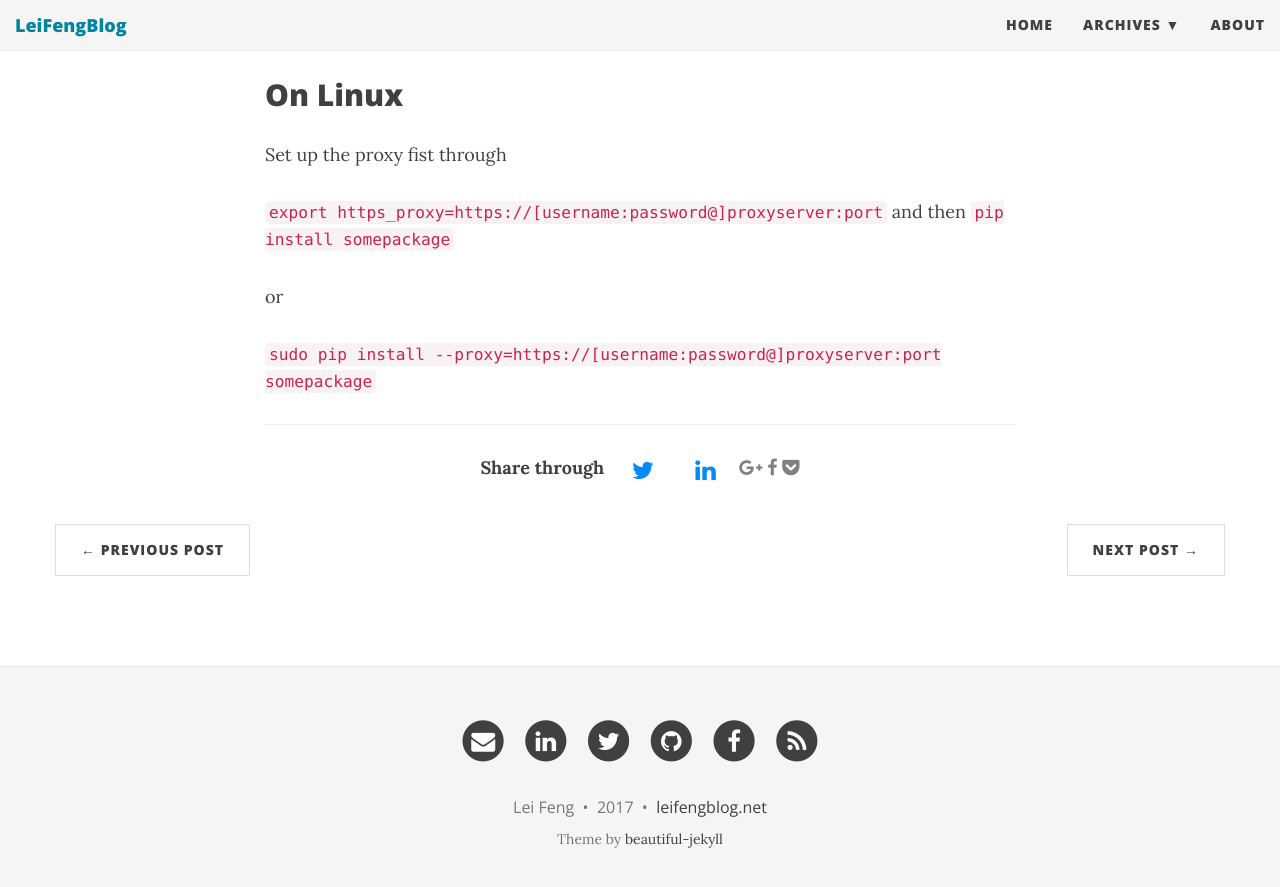
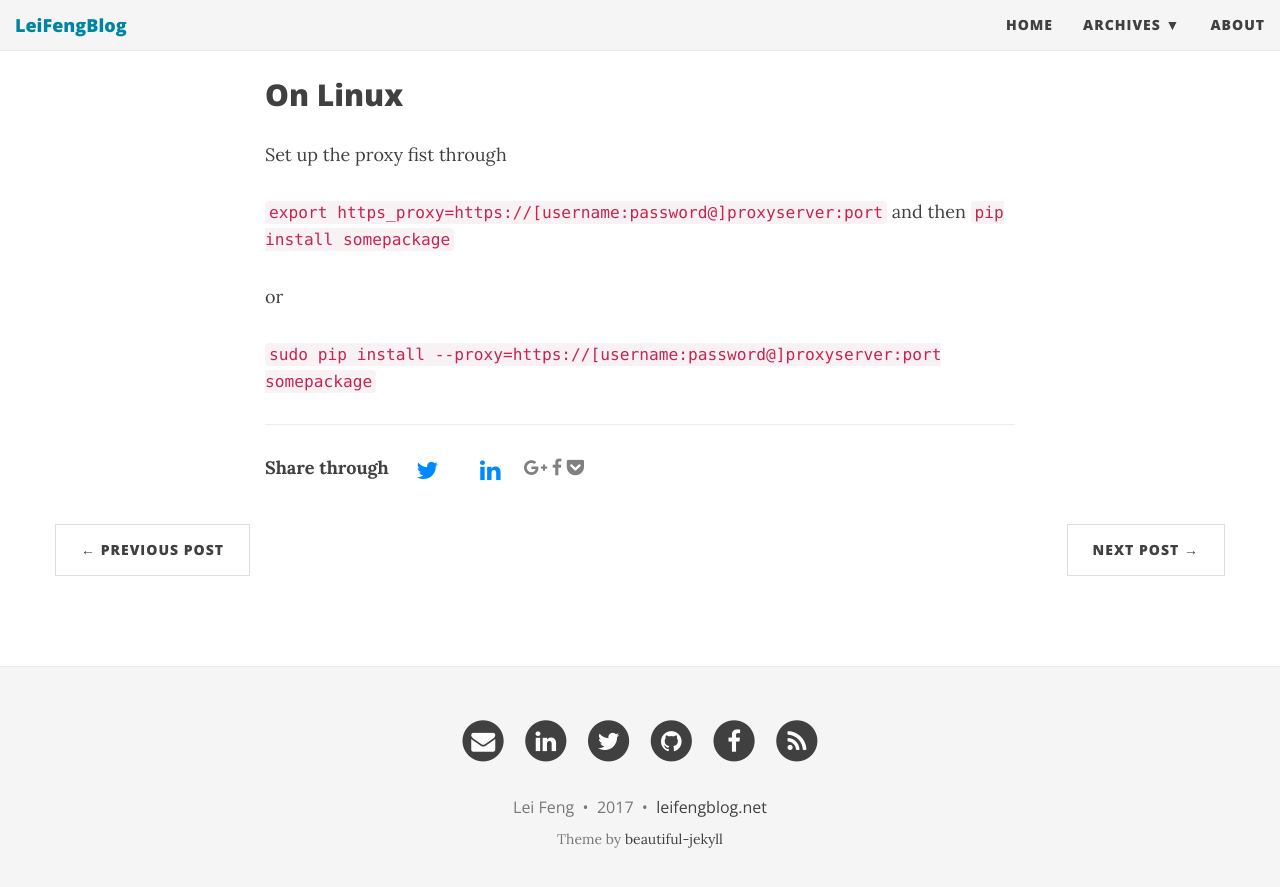
Before and after one commit to stonefl/stonefl.github.io, a Jekyll site: the page built from _posts/2017-09-22-how-to-use-pip-behind-a-proxy.md, in a window 1280 px wide and 900 px high, scrolled down 705 px. Shown: the top 887 px of the window. Built offline with Jekyll 4.4.1, drawn with Linux system fonts in a browser that asks for light colours; nearby versions of some CDN libraries; comment, search, counter and statistics services are not loaded.

Commit message:
Update share-social-icons.html

```diff
--- a/_includes/share-social-icons.html
+++ b/_includes/share-social-icons.html
@@ -1,6 +1,6 @@
 <div class="social-icons">
   <div class=""row">
-     <ul class="list-inline text-center">
+     <ul class="list-inline">
         <li>
             <strong>Share through</strong>
         </li
```
